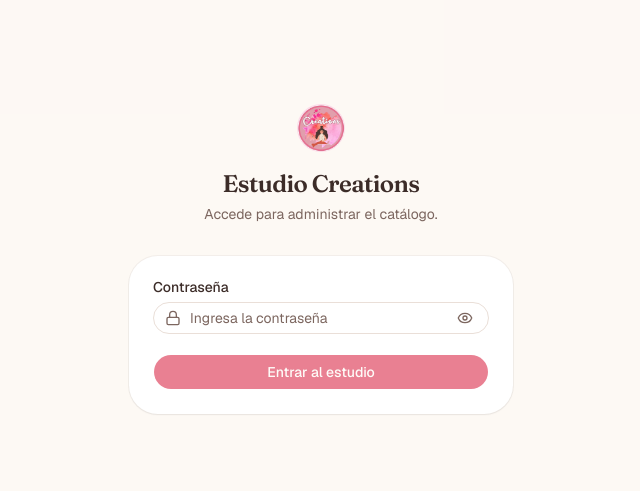
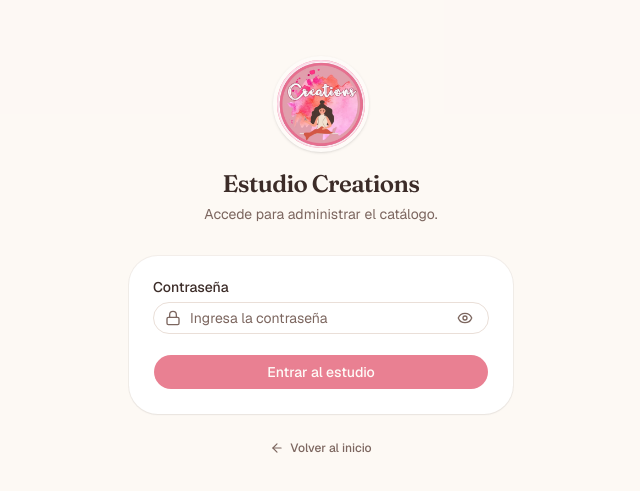
Before and after one commit to adogrz/creations-web-app, a Next.js app: page /admin/login in a window 1280 px wide. Shown: the part 141-632 px from the top of the page, without its empty margins (319-959 px from the left). Built offline with nearby package versions, Linux system fonts and the light colour scheme.

Commit message:
style(login): agrandar logo de creations y añadir boton de volver al inicio

```diff
--- a/app/admin/login/page.tsx
+++ b/app/admin/login/page.tsx
@@ -1,6 +1,8 @@
 import type { Metadata } from 'next'
 import { Suspense } from 'react'
 import Image from 'next/image'
+import Link from 'next/link'
+import { ArrowLeft } from 'lucide-react'
 import { LoginForm } from './login-form'
 
 export const metadata: Metadata = {
@@ -12,21 +14,32 @@ export default function LoginPage() {
     <main className="flex min-h-dvh items-center justify-center bg-muted/30 p-4">
       <div className="w-full max-w-sm">
         <div className="mb-8 text-center">
-          <div className="mx-auto mb-4 flex size-12 shrink-0 items-center justify-center overflow-hidden rounded-full bg-primary">
+          <div className="mx-auto mb-4 flex size-24 shrink-0 items-center justify-center overflow-hidden rounded-full bg-primary border-4 border-background shadow-sm">
             <Image
               src="/creations-logo.webp"
               alt="Creations logo"
-              width={48}
-              height={48}
+              width={96}
+              height={96}
               className="object-cover size-full"
             />
           </div>
           <h1 className="font-heading text-2xl font-semibold tracking-tight">Estudio Creations</h1>
           <p className="mt-1 text-sm text-muted-foreground">Accede para administrar el catálogo.</p>
         </div>
+
         <Suspense>
           <LoginForm />
         </Suspense>
+
+        <div className="mt-6 text-center">
+          <Link
+            href="/"
+            className="inline-flex items-center gap-1.5 text-xs font-medium text-muted-foreground hover:text-foreground transition-colors"
+          >
+            <ArrowLeft className="size-3.5" aria-hidden="true" />
+            Volver al inicio
+          </Link>
+        </div>
       </div>
     </main>
   )
```
